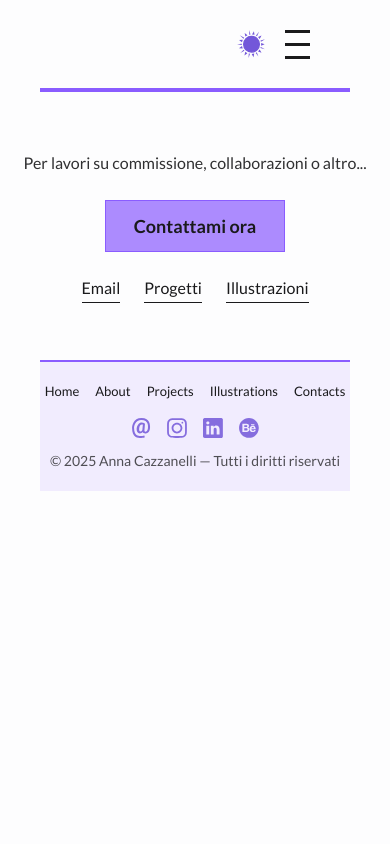
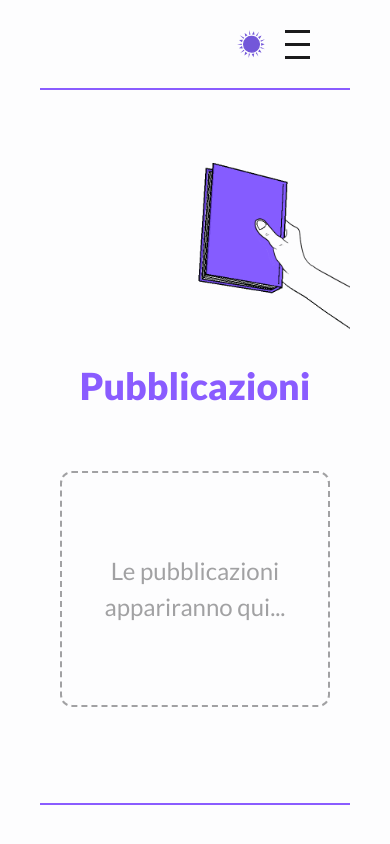
Before and after one commit to AnnaCazzanelli/Cazzanelli_Anna_Progetto_Esame_vue, a Vue app: page /publications in a window 390 px wide. Shown: the top 844 px of the page. Built offline with nearby package versions, Linux system fonts and the light colour scheme; no server answers; a web font is replaced by a local one.

Commit message:
Fixed Publication section

```diff
--- a/src/router/index.js
+++ b/src/router/index.js
@@ -3,6 +3,7 @@ import { createRouter, createWebHistory } from "vue-router"
 /* Import viste */
 import HomeView from "@/views/HomeView.vue"
 import AboutView from "@/views/AboutView.vue"
+import PublicationsView from "@/views/PublicationsView.vue"
 import ProjectsView from "@/views/ProjectsView.vue"
 import ProjectsDetailsView from "@/views/ProjectsDetailsView.vue"
 import IllustrationsView from "@/views/IllustrationsView.vue"
@@ -60,6 +61,12 @@ const router = createRouter({
       name: "illustration-details",
       component: IllustrationsDetailsView,
     },
+    /* Pubblicazioni */
+    {
+      path: "/publications",
+      name: "publications",
+      component: PublicationsView,
+    },
   ],
 })
 
--- a/src/views/PubblicationsView.vue
+++ /dev/null
@@ -1,92 +0,0 @@
-<script setup>
-import { onMounted } from 'vue'
-
-/* Assicuriamoci che la pagina parta dall'alto */
-onMounted(() => {
-  window.scrollTo({ top: 0, left: 0, behavior: 'instant' })
-})
-</script>
-
-<template>
-  <main class="page-content" aria-labelledby="page-title">
-    <div class="publications-hero-wrapper flex flex-col items-center">
-
-      <section class="hero-container relative w-full overflow-hidden">
-        <div class="hero-image-container absolute inset-0" aria-hidden="true"></div>
-
-        <div class="header-content-wrapper absolute inset-x-0 top-1/2 -translate-y-1/2 text-center w-full px-[var(--margin-desktop)]">
-          <h1 id="page-title">Pubblicazioni</h1>
-        </div>
-      </section>
-
-      <section class="placeholder-content h-[50vh] flex items-center justify-center opacity-30">
-        <p>Contenuto in arrivo...</p>
-      </section>
-
-    </div>
-  </main>
-</template>
-
-<style scoped>
-/* --- HERO (DESKTOP) --- */
-.hero-container {
-  height: 350px;
-  width: 100%;
-}
-
-.hero-image-container {
-  background-image: url('/images/pubblication/pubblication_lightmode.png');
-  background-size: contain;
-  background-repeat: no-repeat;
-  background-position: right center;
-  transition: background-image 0.3s ease;
-}
-
-/* Gestione Dark Mode */
-:deep(body.dark-mode) .hero-image-container,
-.dark-mode .hero-image-container {
-  background-image: url('/images/pubblication/pubblication_darkmode.png');
-}
-
-.header-content-wrapper h1 {
-  font-size: 64pt;
-  line-height: 1.1;
-  color: var(--color-accent);
-  font-family: var(--font-display); /* O la font che usi per i titoli */
-}
-
-/* --- RESPONSIVE MOBILE --- */
-@media (max-width: 768px) {
-  .hero-container {
-    height: auto;
-    display: flex;
-    flex-direction: column;
-    overflow: visible;
-    padding-top: 20px;
-  }
-
-  .hero-image-container {
-    position: relative;
-    width: 100%;
-    height: 250px;
-    background-position: center;
-    background-size: contain;
-    margin-bottom: 10px;
-    transform: none;
-  }
-
-  .header-content-wrapper {
-    position: relative;
-    top: 0;
-    transform: none;
-    padding-inline: var(--margin-mobile);
-    margin-bottom: 40px;
-    text-align: center;
-  }
-
-  .header-content-wrapper h1 {
-    font-size: 28pt;
-    line-height: 1.2;
-  }
-}
-</style>
--- /dev/null
+++ b/src/views/PublicationsView.vue
@@ -0,0 +1,114 @@
+<script setup>
+import { onMounted } from 'vue'
+
+/* Assicuriamoci che la pagina parta dall'alto all'apertura */
+onMounted(() => {
+  window.scrollTo({ top: 0, left: 0, behavior: 'instant' })
+})
+</script>
+
+<template>
+  <main class="page-content" aria-labelledby="page-title">
+    <div class="publications-page-wrapper flex flex-col items-center py-4">
+
+      <section class="hero-container relative w-full overflow-hidden">
+
+        <div class="hero-image-container absolute inset-0" aria-hidden="true"></div>
+
+        <div class="header-content-wrapper absolute inset-x-0 top-1/2 -translate-y-1/2 text-center w-full px-[var(--margin-desktop)]">
+          <h1 id="page-title">Pubblicazioni</h1>
+        </div>
+
+      </section>
+
+      <section class="content-wrapper w-full max-w-[1400px] px-[var(--margin-desktop)] mt-12 mb-20">
+        <div class="placeholder-text py-20 text-center opacity-40 border-2 border-dashed border-text/20 rounded-xl">
+          <p class="text-lg">Le pubblicazioni appariranno qui...</p>
+        </div>
+      </section>
+
+    </div>
+  </main>
+</template>
+
+<style scoped>
+/* ==========================================================================
+   STILI HERO (Desktop - default)
+   ========================================================================== */
+.hero-container {
+  height: 350px; /* Altezza desktop come da tua richiesta */
+  width: 100%;
+  position: relative;
+  /* Rimuovo il colore di test, ora usiamo l'immagine */
+  background-color: transparent;
+}
+
+.hero-image-container {
+  /* Percorso Light Mode aggiornato */
+  background-image: url('/images/pubblication/pubblication_lightmode1.png');
+  background-size: contain; /* L'immagine non viene tagliata */
+  background-repeat: no-repeat;
+  background-position: right center; /* Immagine a destra su desktop */
+  width: 100%;
+  height: 100%;
+  z-index: 1; /* Sotto il titolo */
+  transition: background-image 0.3s ease; /* Transizione fluida al cambio mode */
+}
+
+/* Gestione Dark Mode: si attiva quando body ha la classe .dark-mode */
+body.dark-mode .hero-image-container {
+  background-image: url('/images//pubblication/pubblication_darkmode.png');
+}
+
+.header-content-wrapper {
+  z-index: 2; /* Sopra l'immagine */
+}
+
+.header-content-wrapper h1 {
+  font-size: 64pt; /* Dimensione desktop originale */
+  line-height: 1.1;
+  color: var(--color-accent); /* Colore accento del sito */
+  font-family: var(--font-display); /* Assicurati di usare la font dei titoli */
+}
+
+/* ==========================================================================
+   RESPONSIVE (Mobile - sotto 768px)
+   ========================================================================== */
+@media (max-width: 768px) {
+  .hero-container {
+    height: auto; /* Altezza automatica per impilare gli elementi */
+    display: flex;
+    flex-direction: column;
+    padding-top: 20px;
+  }
+
+  .hero-image-container {
+    position: relative; /* Esce dal posizionamento absolute */
+    width: 100%;
+    height: 250px; /* Altezza fissa per l'immagine su mobile */
+    background-position: center; /* Centrata visivamente */
+    background-size: contain;
+    margin-bottom: 10px;
+  }
+
+  .header-content-wrapper {
+    position: relative; /* Esce dal posizionamento absolute */
+    top: 0;
+    transform: none; /* Rimuove la centratura verticale desktop */
+    padding-inline: var(--margin-mobile);
+    margin-bottom: 40px;
+    text-align: center;
+  }
+
+  .header-content-wrapper h1 {
+    font-size: 28pt; /* Dimensione mobile originale */
+    line-height: 1.2;
+  }
+
+  /* Margini mobile per il contenuto futuro */
+  .content-wrapper {
+    padding-inline: var(--margin-mobile);
+    margin-top: 0;
+  }
+}
+</style>
```
